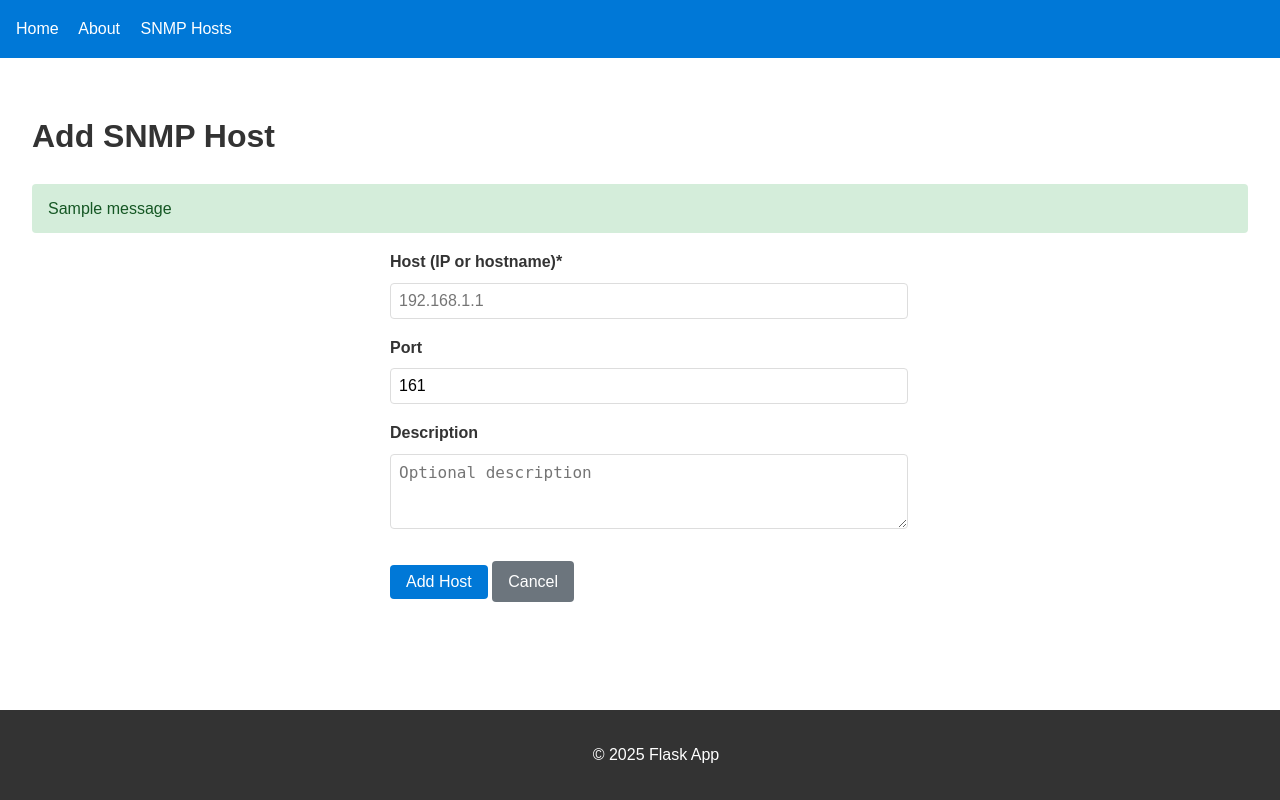
After one commit to bertus-snellen-NTT/LAB_PDU, a Flask app: page /hosts/add in a window 1280 px wide. The commit adds this page. Run offline with Flask 3, Linux system fonts and the light colour scheme; tables that the repository leaves empty hold one stand-in row (values such as "Sample post"); one stand-in notice (Sample message) is shown; parts of the project's set-up code (start-up, migrations or seed data) failed here and were passed over.

Commit message:
Add SNMP host management with query display
Co-authored-by: bertus-snellen-NTT <bertus-snellen-NTT@users.noreply.github.com>

```diff
--- a/app/models/snmp_query.py
+++ b/app/models/snmp_query.py
@@ -9,10 +9,12 @@ class SnmpQuery(db.Model):
     """Store SNMP query results for persistence."""
 
     id = db.Column(db.Integer, primary_key=True)
-    host = db.Column(db.String(255), nullable=False)
+    host_id = db.Column(db.Integer, db.ForeignKey('snmp_host.id'), nullable=False)
     oid = db.Column(db.String(255), nullable=False)
     result = db.Column(db.Text, nullable=False)
     timestamp = db.Column(db.DateTime, default=datetime.utcnow, nullable=False)
+
+    host = db.relationship('SnmpHost', backref=db.backref('queries', lazy=True))
 
     def __repr__(self):
         return f'<SnmpQuery {self.host}:{self.oid} = {self.result}>'
--- a/app/routes.py
+++ b/app/routes.py
@@ -1,5 +1,6 @@
-from flask import Blueprint, render_template
+from flask import Blueprint, render_template, request, redirect, url_for, flash
 from app.services.example_service import get_welcome_message, get_about_info
+from app.services.snmp_service import add_host, get_all_hosts, get_queries_by_host
 
 main = Blueprint('main', __name__)
 
@@ -14,3 +15,39 @@ def index():
 def about():
     info = get_about_info()
     return render_template('about.html', info=info)
+
+
+@main.route('/hosts')
+def list_hosts():
+    """List all SNMP hosts and their queries."""
+    hosts = get_all_hosts()
+    return render_template('hosts.html', hosts=hosts)
+
+
+@main.route('/hosts/add', methods=['GET', 'POST'])
+def add_snmp_host():
+    """Add a new SNMP host."""
+    if request.method == 'POST':
+        host = request.form.get('host')
+        port = int(request.form.get('port', 161))
+        description = request.form.get('description', '')
+
+        if not host:
+            flash('Host is required', 'error')
+            return redirect(url_for('main.add_snmp_host'))
+
+        try:
+            add_host(host, port, description)
+            flash(f'Host {host} added successfully', 'success')
+            return redirect(url_for('main.list_hosts'))
+        except Exception as e:
+            flash(f'Error adding host: {str(e)}', 'error')
+
+    return render_template('add_host.html')
+
+
+@main.route('/hosts/<host>/queries')
+def show_host_queries(host):
+    """Show queries for a specific host."""
+    queries = get_queries_by_host(host)
+    return render_template('host_queries.html', host=host, queries=queries)
--- a/app/static/css/style.css
+++ b/app/static/css/style.css
@@ -35,3 +35,126 @@ footer {
     bottom: 0;
     width: 100%;
 }
+
+/* Forms */
+.form {
+    max-width: 500px;
+    margin: 0 auto;
+}
+
+.form-group {
+    margin-bottom: 1rem;
+}
+
+.form-group label {
+    display: block;
+    margin-bottom: 0.5rem;
+    font-weight: bold;
+}
+
+.form-group input,
+.form-group textarea,
+.form-group select {
+    width: 100%;
+    padding: 0.5rem;
+    border: 1px solid #ddd;
+    border-radius: 4px;
+    font-size: 1rem;
+}
+
+.form-group textarea {
+    resize: vertical;
+}
+
+.form-actions {
+    margin-top: 1.5rem;
+}
+
+/* Buttons */
+.button {
+    display: inline-block;
+    padding: 0.5rem 1rem;
+    background: #0078d7;
+    color: #fff;
+    text-decoration: none;
+    border: none;
+    border-radius: 4px;
+    cursor: pointer;
+    font-size: 1rem;
+}
+
+.button:hover {
+    background: #005a9e;
+}
+
+.button.secondary {
+    background: #6c757d;
+}
+
+.button.secondary:hover {
+    background: #5a6268;
+}
+
+.button.small {
+    padding: 0.25rem 0.5rem;
+    font-size: 0.875rem;
+}
+
+/* Tables */
+.host-table,
+.query-table {
+    width: 100%;
+    border-collapse: collapse;
+    margin: 1rem 0;
+}
+
+.host-table th,
+.host-table td,
+.query-table th,
+.query-table td {
+    padding: 0.75rem;
+    text-align: left;
+    border-bottom: 1px solid #ddd;
+}
+
+.host-table th,
+.query-table th {
+    background: #f8f9fa;
+    font-weight: bold;
+}
+
+.host-table tr:hover,
+.query-table tr:hover {
+    background: #f8f9fa;
+}
+
+/* Messages */
+.messages {
+    margin-bottom: 1rem;
+}
+
+.message {
+    padding: 0.75rem 1rem;
+    margin-bottom: 0.5rem;
+    border-radius: 4px;
+}
+
+.message.success {
+    background: #d4edda;
+    color: #155724;
+}
+
+.message.error {
+    background: #f8d7da;
+    color: #721c24;
+}
+
+.message.warning {
+    background: #fff3cd;
+    color: #856404;
+}
+
+.message.info {
+    background: #d1ecf1;
+    color: #0c5460;
+}
--- /dev/null
+++ b/app/templates/add_host.html
@@ -0,0 +1,39 @@
+{% extends "base.html" %}
+
+{% block title %}Add SNMP Host{% endblock %}
+
+{% block content %}
+<h1>Add SNMP Host</h1>
+
+{% with messages = get_flashed_messages(with_categories=true) %}
+  {% if messages %}
+    <div class="messages">
+      {% for category, message in messages %}
+        <div class="message {{ category }}">{{ message }}</div>
+      {% endfor %}
+    </div>
+  {% endif %}
+{% endwith %}
+
+<form method="POST" action="{{ url_for('main.add_snmp_host') }}" class="form">
+  <div class="form-group">
+    <label for="host">Host (IP or hostname)*</label>
+    <input type="text" id="host" name="host" required placeholder="192.168.1.1">
+  </div>
+
+  <div class="form-group">
+    <label for="port">Port</label>
+    <input type="number" id="port" name="port" value="161" min="1" max="65535">
+  </div>
+
+  <div class="form-group">
+    <label for="description">Description</label>
+    <textarea id="description" name="description" rows="3" placeholder="Optional description"></textarea>
+  </div>
+
+  <div class="form-actions">
+    <button type="submit" class="button">Add Host</button>
+    <a href="{{ url_for('main.list_hosts') }}" class="button secondary">Cancel</a>
+  </div>
+</form>
+{% endblock %}
--- a/app/templates/base.html
+++ b/app/templates/base.html
@@ -11,6 +11,7 @@
         <nav>
             <a href="{{ url_for('main.index') }}">Home</a>
             <a href="{{ url_for('main.about') }}">About</a>
+            <a href="{{ url_for('main.list_hosts') }}">SNMP Hosts</a>
         </nav>
     </header>
     <main>
```
Also changed, not shown: app/models/host.py (added, +24 -0 lines), app/services/snmp_service.py (+64 -1 lines), app/templates/host_queries.html (added, +32 -0 lines), app/templates/hosts.html (added, +48 -0 lines).
